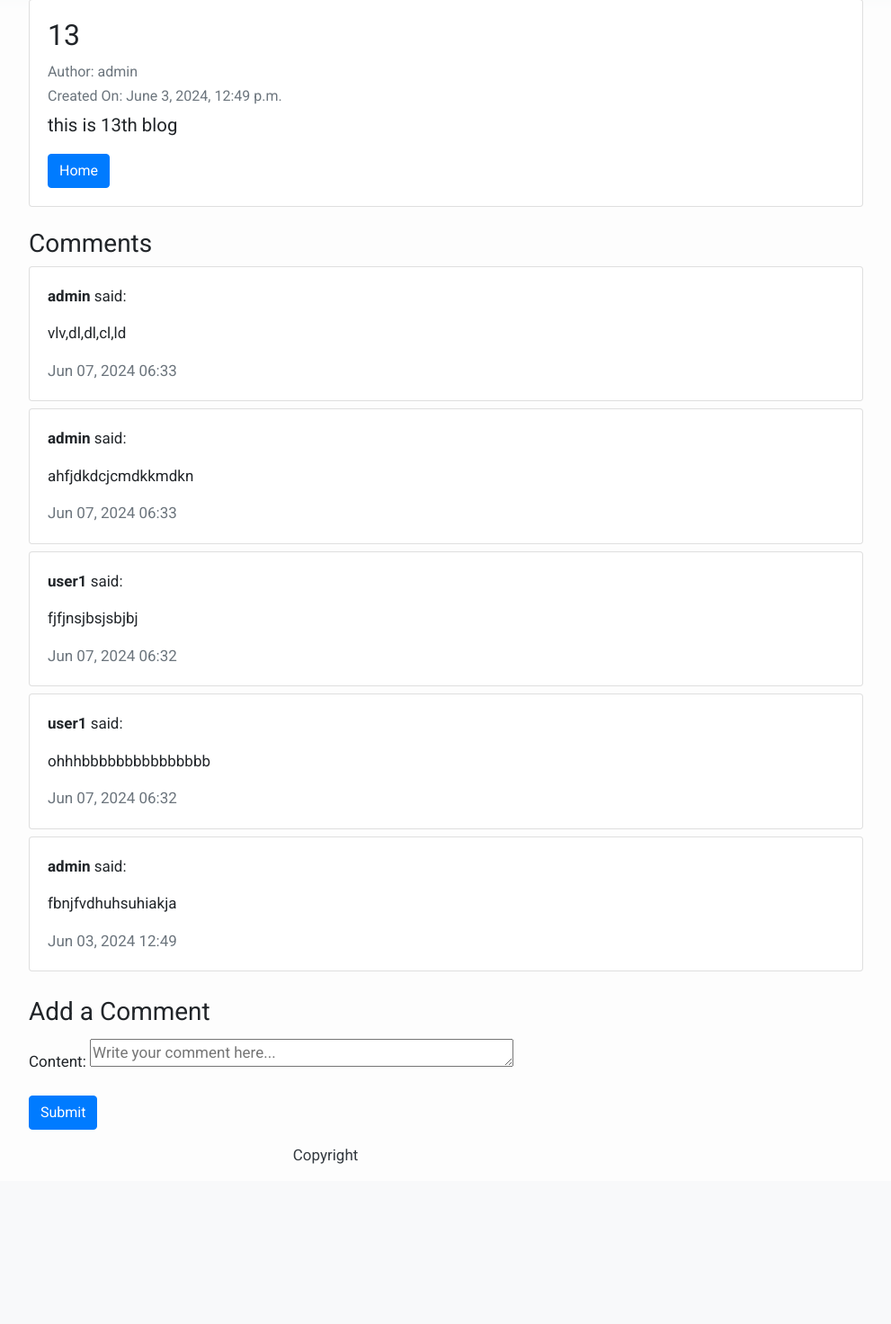
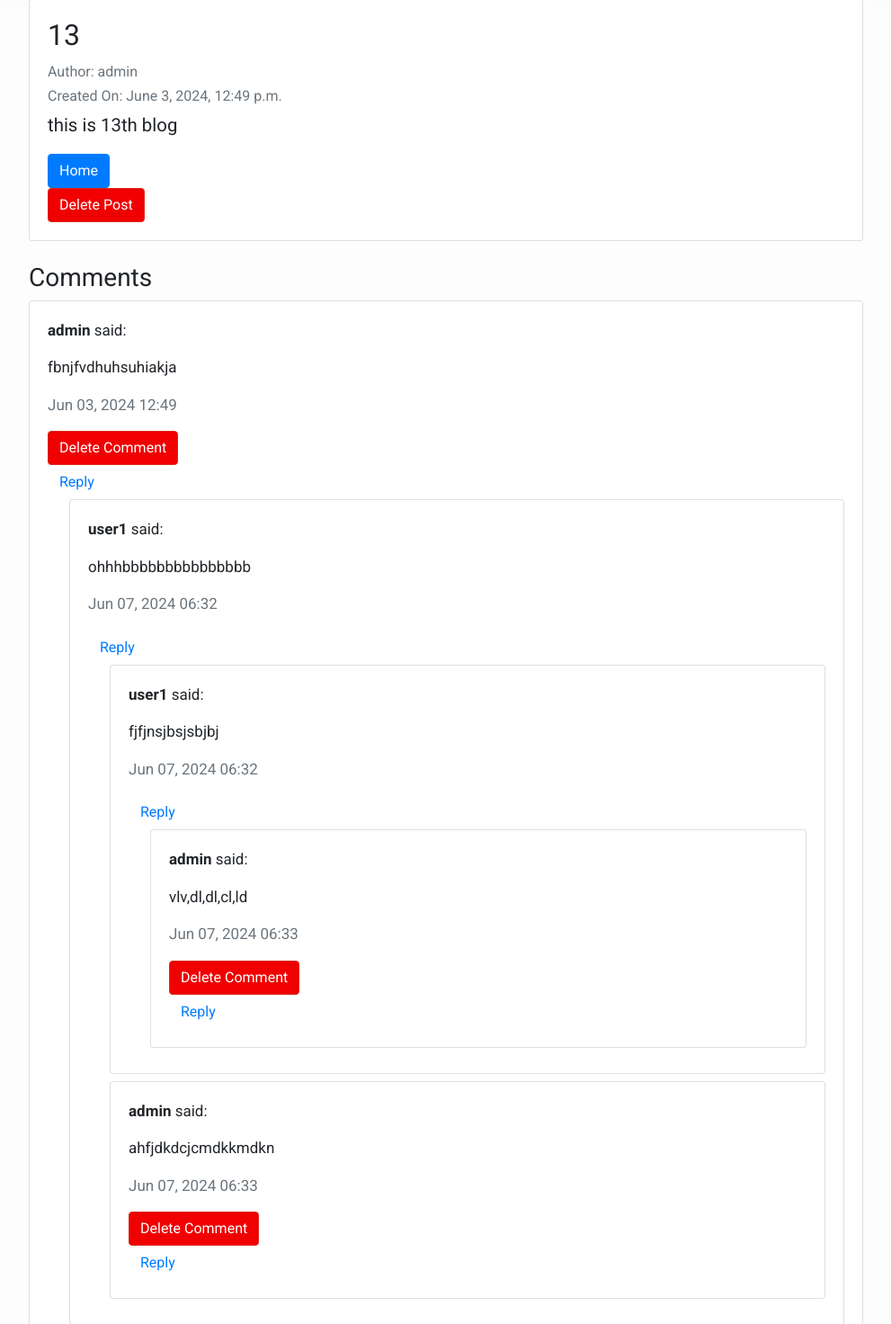
Before and after one commit to Rushabh-d7/dj-blg, a Django app: a page that uses blog/templates/blog/post_detail.html in a window 1640 px wide. Shown: the part 214-1686 px from the top of the page at 90% size, without its empty margins (458-1449 px from the left). Before the commit the page ends 1508 px from the top, so only its background shows below. Run offline with Django 5.2, Linux system fonts and the light colour scheme; a user stored in the database is signed in; data comes from the database, SQL or seed files in the repository; both versions use the stored data as it was after the commit; some libraries are stand-ins or nearby versions.

Commit message:
Third commit

```diff
--- a/blog/forms.py
+++ b/blog/forms.py
@@ -21,17 +21,14 @@ class BlogForm(forms.ModelForm):
 
 
 class CommentForm(forms.ModelForm):
-
-    content = forms.CharField(
-        widget=forms.Textarea(
-            attrs={
-                'rows': 1,  # Number of rows for the textarea
-                'cols': 50,  # Number of columns for the textarea
-                'placeholder': 'Write your comment here...'  # Optional placeholder text
-            }
-        )
-    )
-
     class Meta:
         model = Comment
-        fields = ['content']
+        fields = ['content', 'parent']
+        widgets = {
+            'content': forms.Textarea(attrs={
+                'rows': 4,
+                'cols': 75,
+                'placeholder': 'Write your comment here...'
+            }),
+            'parent': forms.HiddenInput()
+        }
--- a/blog/models.py
+++ b/blog/models.py
@@ -18,6 +18,7 @@ class Post(models.Model):
 
 class Comment(models.Model):
     post = models.ForeignKey(Post, on_delete=models.CASCADE, related_name='comments')
+    parent = models.ForeignKey('self', null=True, blank=True, on_delete=models.CASCADE, related_name='replies')
     author = models.ForeignKey(User, on_delete=models.CASCADE)
     content = models.TextField()
     created_on = models.DateTimeField(auto_now_add=True)
@@ -27,3 +28,6 @@ class Comment(models.Model):
 
     def __str__(self):
         return f'Comment by {self.author} on {self.post}'
+
+    def get_replies(self):
+        return Comment.objects.filter(parent=self).order_by('created_on')
--- /dev/null
+++ b/blog/templates/blog/comment.html
@@ -0,0 +1,37 @@
+<div class="card mb-2">
+    <div class="card-body">
+        <p class="card-text"><strong>{{ comment.author }}</strong> said:</p>
+        <p class="card-text">{{ comment.content }}</p>
+        <p class="card-text text-muted">{{ comment.created_on|date:"M d, Y H:i" }}</p>
+        {% if user == comment.author %}
+        <form method="post" action="{% url 'delete_comment' comment.pk %}">
+            {% csrf_token %}
+            <button type="submit" class="btn btn-danger">Delete Comment</button>
+        </form>
+        {% endif %}
+
+
+        <button class="btn btn-link reply" data-id="{{ comment.id }}">Reply</button>
+
+        {% for reply in comment.get_replies %}
+            <div class="ml-4">
+                {% include 'blog/comment.html' with comment=reply %}
+            </div>
+        {% endfor %}
+    </div>
+</div>
+
+<form method="post" class="reply-form" id="reply-form-{{ comment.id }}" style="display:none;">
+    {% csrf_token %}
+    {{ form.as_p }}
+    <input type="hidden" name="parent" value="{{ comment.id }}">
+    <button type="submit" class="btn btn-primary">Submit</button>
+</form>
+
+<script>
+    document.querySelectorAll('.reply').forEach(button => {
+        button.addEventListener('click', function() {
+            document.getElementById('reply-form-' + this.getAttribute('data-id')).style.display = 'block';
+        });
+    });
+</script>
--- a/blog/templates/blog/post_detail.html
+++ b/blog/templates/blog/post_detail.html
@@ -30,19 +30,19 @@
                     <p class="card-text text-muted h6">Created On: {{ post.created_on }}</p>
                     <p class="card-text" style="font-size: larger;">{{post.content|slice:":400" }}</p>
                     <a href="/blog" class="btn btn-primary">Home</a>
+                    {% if user == post.author %}
+                    <form method="post" action="{% url 'delete_post' post.slug %}">
+                        {% csrf_token %}
+                        <button type="submit" class="btn btn-danger">Delete Post</button>
+                    </form>
+                    {% endif %}
                 </div>
             </div>
 
             <h3>Comments</h3>
             <div>
                 {% for comment in comments %}
-                <div class="card mb-2">
-                    <div class="card-body">
-                        <p class="card-text"><strong>{{ comment.author }}</strong> said:</p>
-                        <p class="card-text">{{ comment.content }}</p>
-                        <p class="card-text text-muted">{{ comment.created_on|date:"M d, Y H:i" }}</p>
-                    </div>
-                </div>
+                    {% include 'blog/comment.html' with comment=comment %}
                 {% empty %}
                 <p>No comments yet.</p>
                 {% endfor %}
--- a/blog/urls.py
+++ b/blog/urls.py
@@ -5,4 +5,7 @@ urlpatterns = [
     path('', views.PostList.as_view(), name='home'),
     path('post/<slug:slug>/', views.PostDetail.as_view(), name='post_detail'),
     path('create/', views.CreatePost.as_view(), name='create_blog'),
+    path('post/<slug:slug>/delete/', views.DeletePost.as_view(), name='delete_post'),
+    path('comment/<int:pk>/delete/', views.DeleteComment.as_view(), name='delete_comment'),
+
 ]
--- a/blog/views.py
+++ b/blog/views.py
@@ -1,5 +1,5 @@
 from django.shortcuts import render, redirect,get_object_or_404
-from django.views import generic
+from django.views import generic, View
 from django.utils.text import slugify
 from django.contrib.auth.decorators import login_required
 from django.utils.decorators import method_decorator
@@ -18,7 +18,7 @@ class PostDetail(generic.DetailView):
     def get_context_data(self, **kwargs):
         context = super().get_context_data(**kwargs)
         context['form'] = CommentForm()
-        context['comments'] = self.object.comments.all()
+        context['comments'] = self.object.comments.filter(parent__isnull=True)
         return context
 
     def post(self, request, *args, **kwargs):
@@ -54,3 +54,20 @@ class CreatePost(generic.View):
             post.save()
             return redirect('home')
         return render(request, self.template_name, {'form': form})
+
+
+@method_decorator(login_required, name='dispatch')
+class DeletePost(View):
+    def post(self, request, slug):
+        post = get_object_or_404(Post, slug=slug)
+        if post.author == request.user:
+            post.delete()
+        return redirect('home')
+
+@method_decorator(login_required, name='dispatch')
+class DeleteComment(View):
+    def post(self, request, pk):
+        comment = get_object_or_404(Comment, pk=pk)
+        if comment.author == request.user:
+            comment.delete()
+        return redirect('post_detail', slug=comment.post.slug)
```
Also changed, not shown: blog/migrations/0006_comment_parent.py (added), db.sqlite3.
